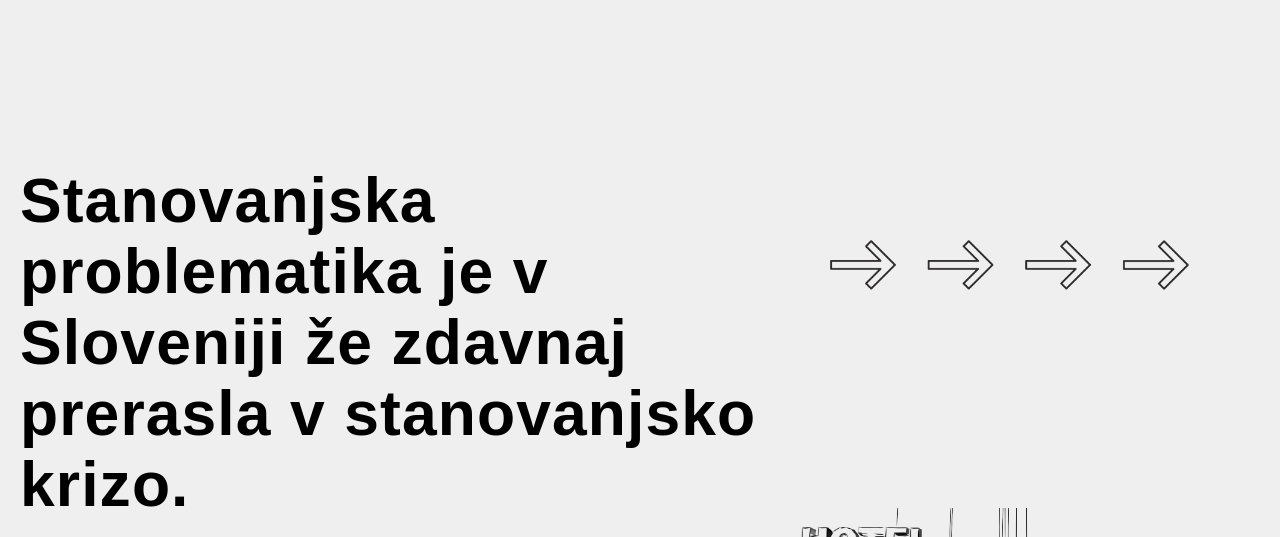
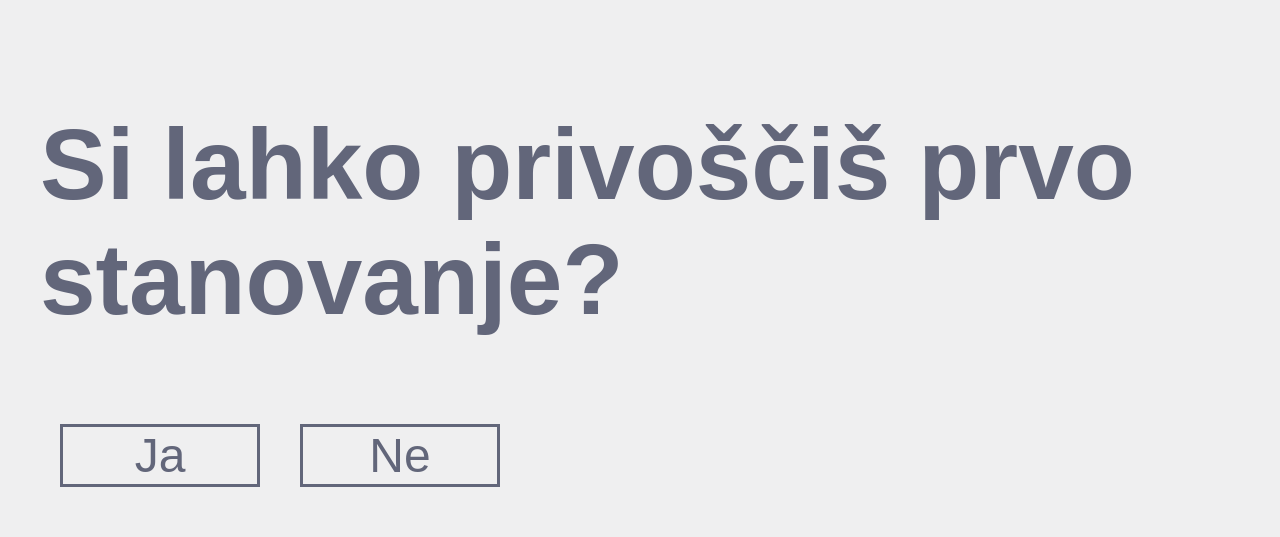
Before and after one commit to danesjenovdan/stanovanjska-kriza, a Vue app: page / in a window 1280 px wide. Shown: the top 537 px of the page. Built offline with nearby package versions, Linux system fonts and the light colour scheme; a web font is replaced by a local one; what vuescroll would draw is missing.

Commit message:
add gimmmick

```diff
--- a/package.json
+++ b/package.json
@@ -10,6 +10,8 @@
   "dependencies": {
     "axios": "^0.19.0",
     "core-js": "^3.3.2",
+    "node-sass": "^4.13.0",
+    "sass-loader": "^8.0.0",
     "vue": "^2.6.10",
     "vuescroll": "^4.14.4",
     "vuescroll-carousel": "0.0.13"
--- a/src/App.vue
+++ b/src/App.vue
@@ -1,5 +1,18 @@
 <template>
   <div class="container">
+    <div id="intro-overlay" :class="{hidden: shouldBeHidden}">
+      <h1>{{ question.q }}</h1>
+      <button
+        class="intro-button"
+        ref="theButton"
+        @mouseenter="moveTheButton"
+        @touchstart="moveTheButton"
+      >{{ question.f }}</button>
+      <button
+        class="intro-button"
+        @click="shouldBeHidden = true"
+      >{{ question.a }}</button>
+    </div>
     <Main></Main>
   </div>
 </template>
@@ -25,12 +38,57 @@
     name: 'app',
     components: {
       Main
-    }
+    },
+    data: () => {
+      return {
+        shouldBeHidden: false,
+        questions: [
+          {
+            q: 'Se ti maje streha nad glavo?',
+            a: 'Ja',
+            f: 'Ne',
+          },
+          {
+            q: 'Se vaši otroci lahko preselijo na svoje?',
+            a: 'Ne',
+            f: 'Ja',
+          },
+          {
+            q: 'Si lahko privoščiš prvo stanovanje?',
+            a: 'Ne',
+            f: 'Ja',
+          },
+          {
+            q: 'Tudi tvoja plača raste počasneje kot najemnina?',
+            a: 'Ja',
+            f: 'Ne',
+          },
+          {
+            q: 'Še vedno čakaš na posteljo v študentskem domu?',
+            a: 'Ja',
+            f: 'Ne',
+          },
+        ],
+      }
+    },
+    computed: {
+      question() {
+        return this.questions[Math.floor(Math.random() * this.questions.length)];
+      },
+    },
+    methods: {
+      moveTheButton() {
+        const randX = 20 + Math.floor(Math.random() * (window.innerWidth/3));
+        const randY = 20 + Math.floor(Math.random() * (window.innerHeight/3));
+        this.$refs.theButton.style.top = `${randY}px`;
+        this.$refs.theButton.style.left = `${randX}px`;
+      },
+    },
   }
 
 </script>
 
-<style>
+<style lang="scss">
 
   body {
     margin: 0;
@@ -55,4 +113,40 @@
     /*padding-bottom: 5px;*/
   }
 
+  #intro-overlay {
+    position: fixed;
+    top: 0;
+    right: 0;
+    bottom: 0;
+    left: 0;
+    background-color: #EFEFF0;
+    color: #62667a;
+    z-index: 100;
+
+    padding: 40px;
+
+    &.hidden {
+      display: none;
+    }
+
+    h1 {
+      font-size: 100px;
+      @media (max-width: 762px) {
+        font-size: 48px;
+      }
+    }
+
+    .intro-button {
+      border-radius: 0;
+      border: 3px solid #62667a;
+      background-color: #EFEFF0;
+      color: #62667a;
+      font-size: 48px;
+      font-family: neue-haas-grotesk-display, sans-serif;
+      position: relative;
+      width: 200px;
+      margin: 20px;
+    }
+  }
+
 </style>
```
Also changed, not shown: 1 other file (tests, documents, lock files or other folders).
